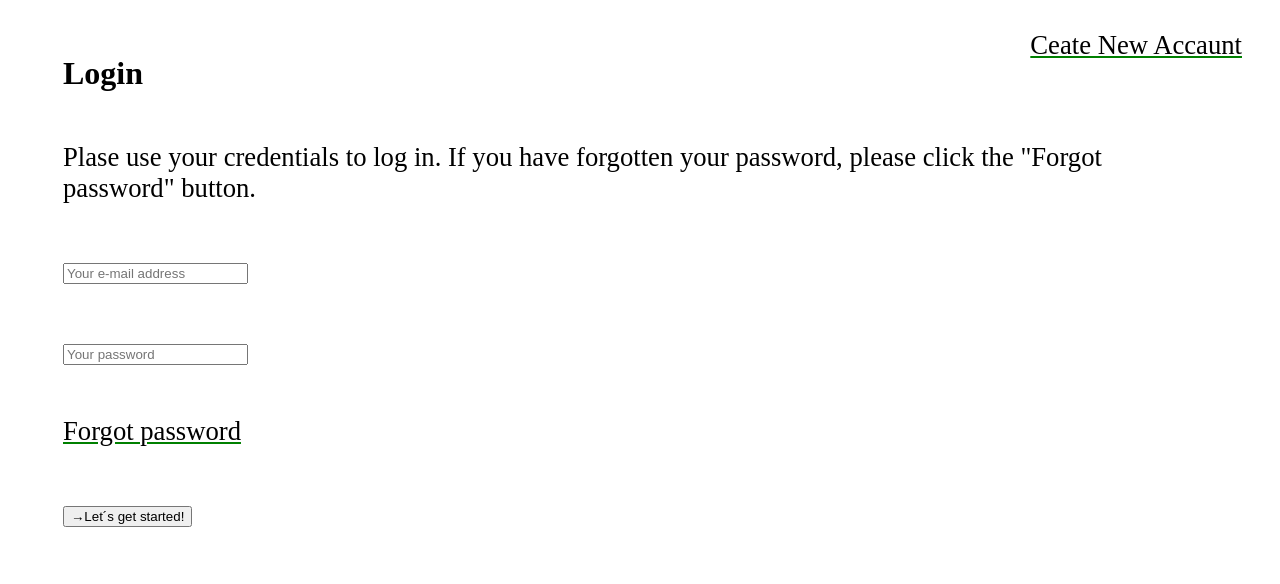
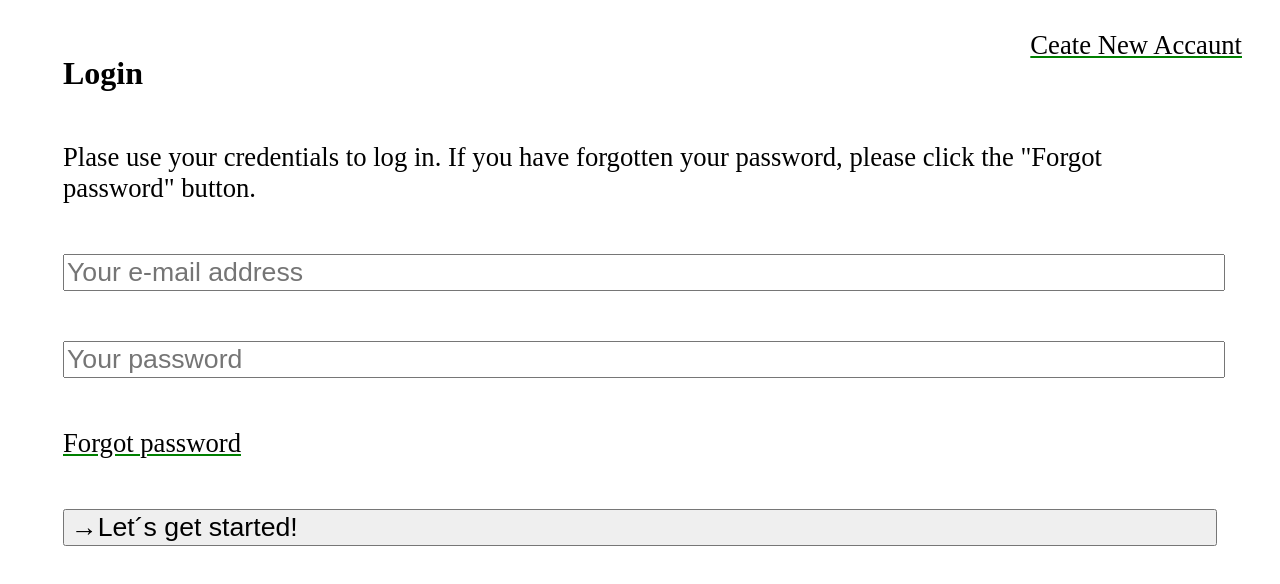
Before and after one commit to MichaelSagel/test-vue, a Vue app: page / in a window 1280 px wide. Shown: the top 584 px of the page. Built offline with nearby package versions, Linux system fonts and the light colour scheme.

Commit message:
Misha uchi git

```diff
--- a/src/App.vue
+++ b/src/App.vue
@@ -9,15 +9,27 @@
 
     </div>
 
-      <div class="text_container">Plase use your credentials to log in. If you have forgotten your password, please click the "Forgot password" button.</div>
+      <div class="text_container">
+        Plase use your credentials to log in. If you have forgotten your password, please click the "Forgot password" button.
+      </div>
 
-      <div class="yourEmailAddress_container"><input v-model="message" placeholder="Your e-mail address"></div>
+      <div class="yourEmailAddress_container">
+        <input class="yourEmailAddress_container_body" placeholder="Your e-mail address">
+      </div>
 
-      <div class="yourPassword_container"><input v-model="message" placeholder="Your password"></div>
+      <div class="yourPassword_container">
+        <input class="yourPassword_container_body" placeholder="Your password">
+      </div>
 
-      <div class="forgotPassword_container">Forgot password</div>
+      <div class="forgotPassword_container">
+        Forgot password
+        </div>
 
-      <div class="letsGetStarted_container"><button>→Let´s get started!</button></div>
+      <div class="letsGetStarted_container">
+        <button class="letsGetStarted_container_bady">
+          →Let´s get started!
+        </button>
+      </div>
 
    </div>
 
@@ -61,9 +73,18 @@
   margin:25px 25px;
   font-size: 20pt;
 }
+.yourEmailAddress_container_body{
+  font-size: 20pt;
+  width: 100%;
+}
 
 .yourPassword_container{
   margin:25px 25px;
+  font-size: 20pt;
+}
+
+.yourPassword_container_body{
+  width: 100%;
   font-size: 20pt;
 }
 
@@ -76,6 +97,14 @@
 
 .letsGetStarted_container{
   margin:25px 25px;
+
+}
+
+.letsGetStarted_container_bady{
+  width: 100%;
+  font-size: 20pt;
+  display: flex;
+  justify-content: space-between;
 }
 
 </style>
--- a/src/components/HelloWorld.vue
+++ /dev/null
@@ -1,87 +0,0 @@
-<template>
-  <div class="container">
-
-    <div class="hat">
-
-      <div class="login">Login</div>
-
-      <div class="ceateNewAccaunt_container">Ceate New Accaunt</div>
-
-    </div>
-
-      <div class="text_container">Plase use your credentials to log in. If you have forgotten your password, please click the "Forgot password" button.</div>
-
-      <div class="yourEmailAddress_container"><input v-model="message" placeholder="Your e-mail address"></div>
-
-      <div class="yourPassword_container"><input v-model="message" placeholder="Your password"></div>
-
-      <div class="forgotPassword_container">Forgot password</div>
-
-      <div class="letsGetStarted_container"><button>→Let´s get started!</button></div>
-
-   </div>
-
-</template>
-
-<script>
-export default {
-  name: 'HelloWorld',
-  props: {
-    msg: String
-  }
-}
-</script>
-
-<style scoped>
-
-.container{
-  display: flex;
-  flex-direction: column;
-  margin: 30px;
-  font-size: 20pt;
-}
-
-.hat {
-  display: flex;
-  justify-content: space-between;
-}
-
-.login{
-  font-size: 24pt;
-  font-weight: 600;
-  margin:25px 25px;
-}
-
-.ceateNewAccaunt_container{
-  font-size: 20pt;
-  text-decoration: underline;
-  text-decoration-color: green;
-}
-
-.text_container{
-  margin:25px 25px;
-}
-
-.yourEmailAddress_container{
-  margin:25px 25px;
-  font-size: 20pt;
-  min-width: 420px;
-}
-
-.yourPassword_container{
-  margin:25px 25px;
-  font-size: 20pt;
-}
-
-.forgotPassword_container{
-  font-size: 20pt;
-  text-decoration: underline;
-  text-decoration-color: green;
-  margin:25px 25px;
-}
-
-.letsGetStarted_container{
-  margin:25px 25px;
-}
-
-</style>
```
